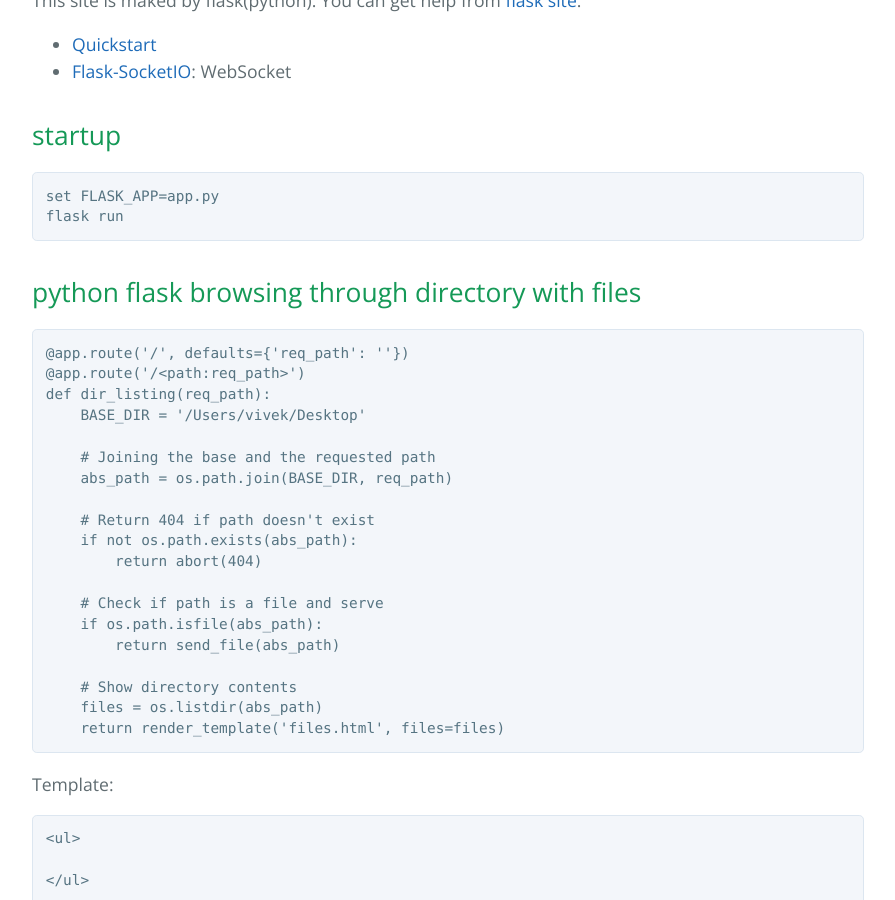
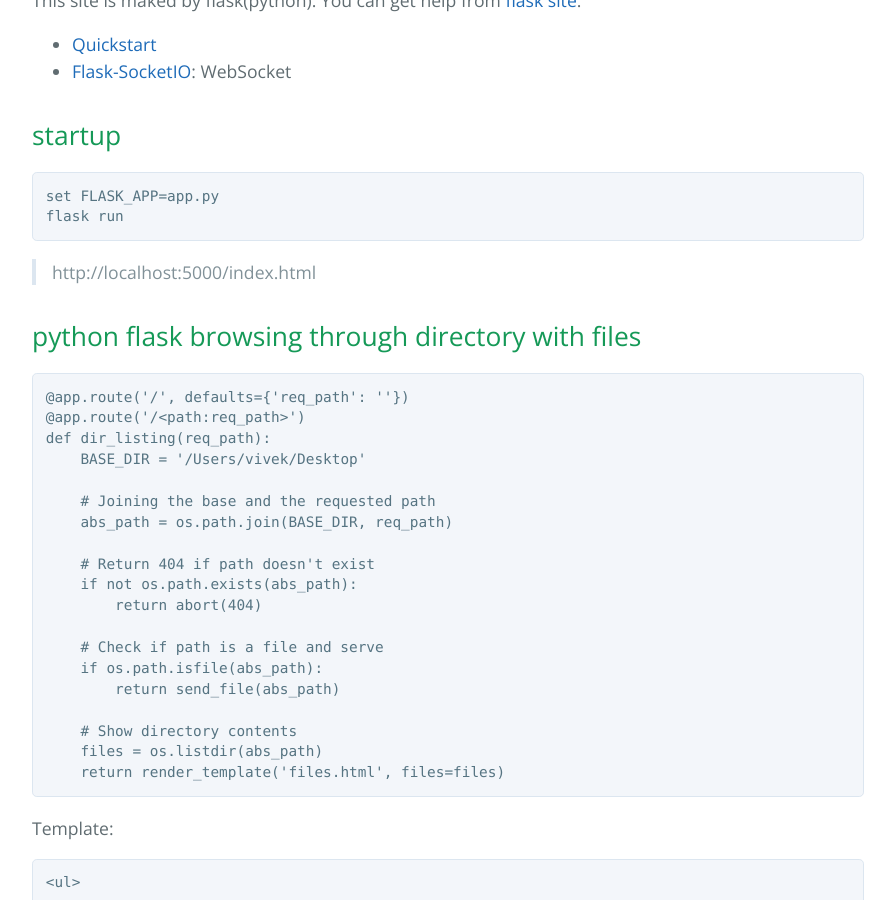
Before and after one commit to chengzhongkai/chengzhongkai.github.io, a Jekyll site: the page built from webserver/help.md, in a window 1280 px wide and 900 px high, scrolled down 385 px. Shown: the whole window, without its empty margins (192-1087 px from the left). Built offline with Jekyll 4.4.1, drawn with Linux system fonts in a browser that asks for light colours; nearby versions of some CDN libraries; our own code applies the rules of GitHub Pages for plain Markdown files; a script that is not in the unit is left out; part of the change alters nothing that is shown.

Commit message:
updata help file

````diff
--- a/webserver/help.md
+++ b/webserver/help.md
@@ -8,6 +8,7 @@ This site is maked by flask(python). You can get help from [flask site](http://f
 set FLASK_APP=app.py
 flask run
 ```
+> http://localhost:5000/index.html
 
 ## python flask browsing through directory with files
 ```python
````
